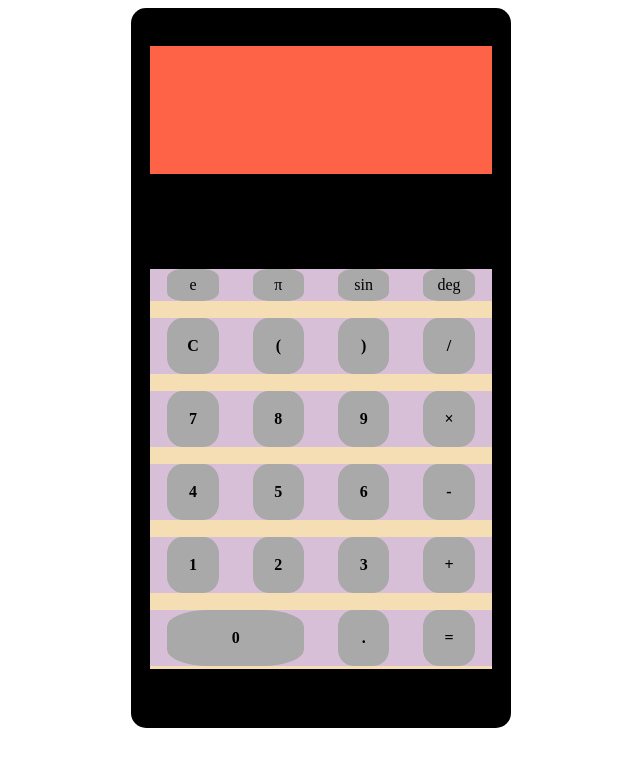
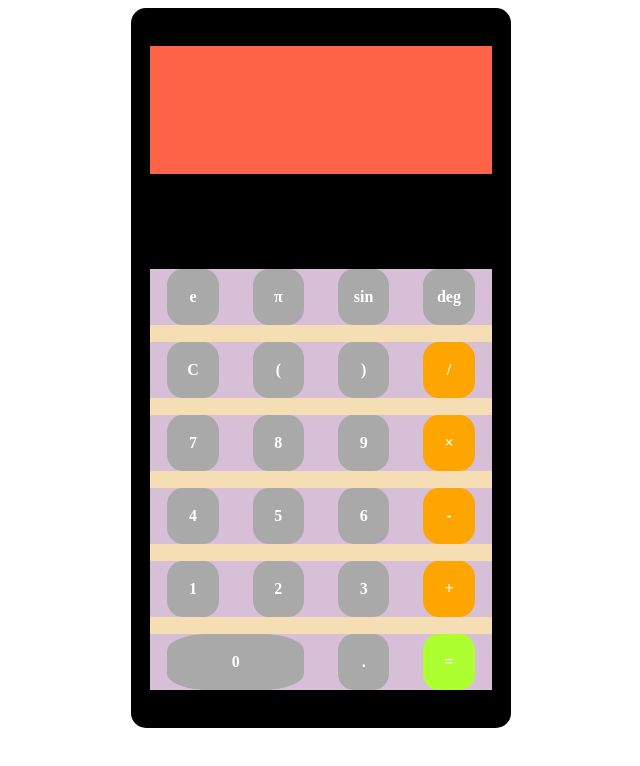
Before and after one commit to csachdeva83/HTML_CSS_Practice_Projects, a plain HTML site: page Practice_5/index.html in a window 1280 px wide. Shown: the whole page, without its empty margins (319-959 px from the left). Drawn offline with Linux system fonts and the light colour scheme.

Commit message:
Coloured mathematical buttons

```diff
--- a/Practice_5/css/styles.css
+++ b/Practice_5/css/styles.css
@@ -47,7 +47,7 @@ body{
     cursor: pointer;
 }
 
-.b2Buttons{
+.bButtons{
     display: flex;
     justify-content: center;
     align-items: center;
@@ -57,8 +57,16 @@ body{
     background-color: darkgray;
     cursor: pointer;
     font-weight: bold;
+    color: white;
 }
 
+.colour1{
+    background-color: orange;
+}
+
+.colour2{
+    background-color: greenyellow;
+}
 .zero{
     display: flex;
     justify-content: center;
@@ -69,4 +77,5 @@ body{
     background-color: darkgray;
     cursor: pointer;
     font-weight: bold;
+    color: white;
 }
--- a/Practice_5/index.html
+++ b/Practice_5/index.html
@@ -13,39 +13,39 @@
         </div>
         <div class="buttons">
             <div class="b">
-                <div class="b1Buttons">e</div>
-                <div class="b1Buttons">&pi;</div>
-                <div class="b1Buttons">sin</div>
-                <div class="b1Buttons">deg</div>
+                <div class="bButtons">e</div>
+                <div class="bButtons">&pi;</div>
+                <div class="bButtons">sin</div>
+                <div class="bButtons">deg</div>
             </div>
             <div class="b">
-                <div class="b2Buttons">C</div>
-                <div class="b2Buttons">(</div>
-                <div class="b2Buttons">)</div>
-                <div class="b2Buttons">/</div>
+                <div class="bButtons">C</div>
+                <div class="bButtons">(</div>
+                <div class="bButtons">)</div>
+                <div class="bButtons colour1">/</div>
             </div>
             <div class="b">
-                <div class="b2Buttons">7</div>
-                <div class="b2Buttons">8</div>
-                <div class="b2Buttons">9</div>
-                <div class="b2Buttons">&#215;</div>
+                <div class="bButtons">7</div>
+                <div class="bButtons">8</div>
+                <div class="bButtons">9</div>
+                <div class="bButtons colour1">&#215;</div>
             </div>
             <div class="b">
-                <div class="b2Buttons">4</div>
-                <div class="b2Buttons">5</div>
-                <div class="b2Buttons">6</div>
-                <div class="b2Buttons">-</div>
+                <div class="bButtons">4</div>
+                <div class="bButtons">5</div>
+                <div class="bButtons">6</div>
+                <div class="bButtons colour1">-</div>
             </div>
             <div class="b">
-                <div class="b2Buttons">1</div>
-                <div class="b2Buttons">2</div>
-                <div class="b2Buttons">3</div>
-                <div class="b2Buttons">+</div>
+                <div class="bButtons">1</div>
+                <div class="bButtons">2</div>
+                <div class="bButtons">3</div>
+                <div class="bButtons colour1">+</div>
             </div>
             <div class="b">
                 <div class="zero">0</div>
-                <div class="b2Buttons">.</div>
-                <div class="b2Buttons">=</div>
+                <div class="bButtons">.</div>
+                <div class="bButtons colour2">=</div>
             </div>
         </div>
     </div>
```
